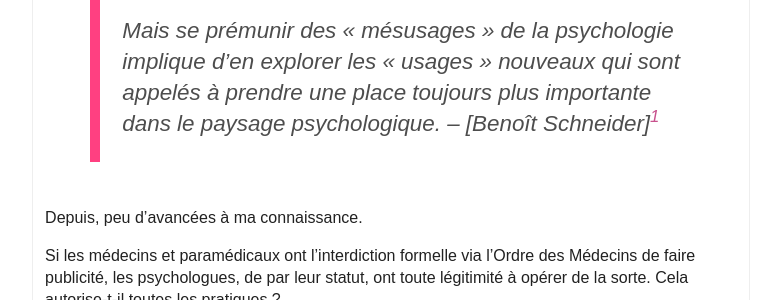
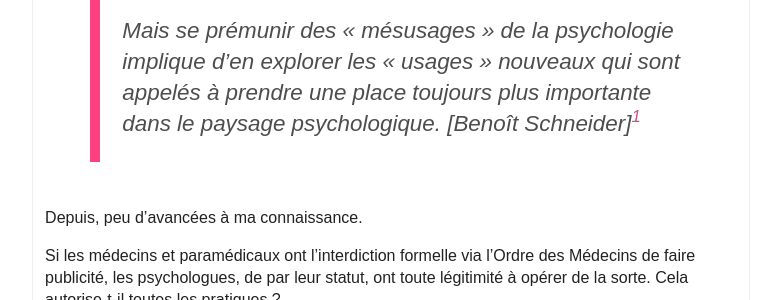
Before and after one commit to nicodev3/nicodev3.github.io, a Jekyll site: the page built from _posts/2016-09-05-site-internet-psychologues.md, in a window 1280 px wide and 900 px high, scrolled down 1264 px. Shown: the part 242-542 px from the top of the window, without its empty margins (249-1030 px from the left). Built offline with Jekyll 4.4.1, drawn with Linux system fonts in a browser that asks for light colours; nearby versions of some CDN libraries; comment, search, counter and statistics services are not loaded.

```diff
--- a/_posts/2016-09-05-site-internet-psychologues.md
+++ b/_posts/2016-09-05-site-internet-psychologues.md
@@ -41,7 +41,7 @@ Qu'en est il des psychologues, ces professionnels du psychisme dûment diplômé
 Il est étonnant que le numéro du *Journal des Psychologues* n°301 (2012), dont le thème est *Des psychologues sur Internet*, n'aborde pas ce point. Le numéro, consacré dans sa grande majorité aux *cyberthérapies*, me semble évacuer une dimension majeure et sans doute trop évidente pour être perçue&nbsp;: les psychologues utilisent de plus en plus Internet pour se faire connaître. Tout au plus, ce n'est déjà pas si mal, la conclusion du numéro invite à une reflexion globale sur la présence des psychologues sur Internet.
 
 > Mais se prémunir des « mésusages » de la psychologie implique d’en explorer les « usages » nouveaux qui sont appelés à prendre une place toujours plus importante dans le paysage psychologique.
-> -- <cite>[Benoît Schneider][^1]</cite>
+<cite>[Benoît Schneider][^1]</cite>
 
 Depuis, peu d'avancées à ma connaissance.
 
```
